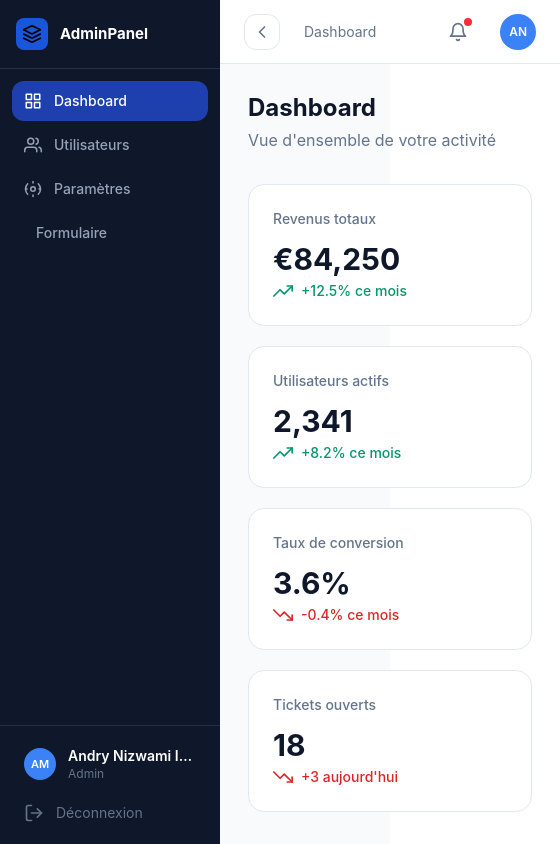
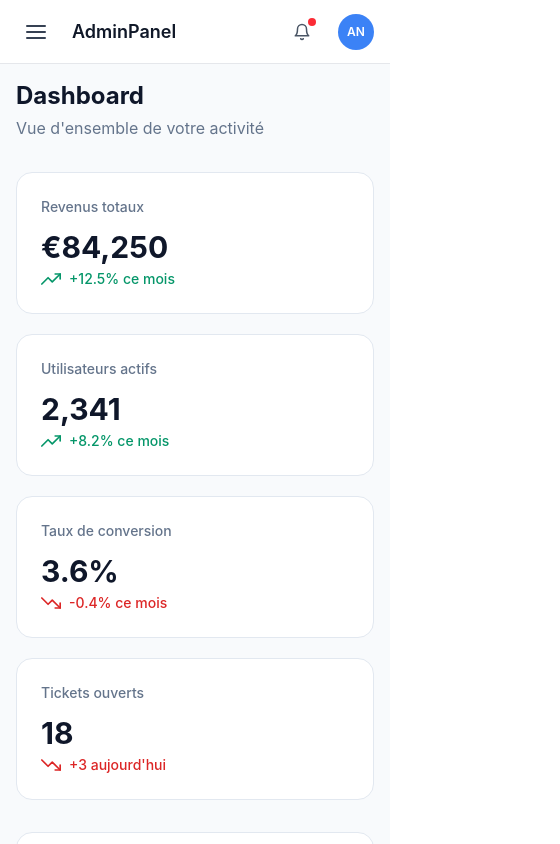
Before and after one commit to Ibrahim-203/front-end-template, a React (Vite) app in the folder Admin-1/: page /users in a window 390 px wide. Both pictures are taken after typing "name@example.com", "Sample123" into the empty fields and a click on the button "Se connecter". Shown: the top 844 px of the page, 560 px wide, since content can reach past the window. Built offline with nearby package versions, Linux system fonts and the light colour scheme.

Commit message:
Responsive navbar.

```diff
--- /dev/null
+++ b/Admin-1/src/components/icons/MenuIcon.jsx
@@ -0,0 +1,11 @@
+import IconWrapper from "./IconWrapper";
+
+export default function MenuIcon(props) {
+  return (
+    <IconWrapper {...props}>
+      <line x1="3" y1="6" x2="21" y2="6" />
+      <line x1="3" y1="12" x2="21" y2="12" />
+      <line x1="3" y1="18" x2="21" y2="18" />
+    </IconWrapper>
+  );
+}
--- a/Admin-1/src/components/icons/index.jsx
+++ b/Admin-1/src/components/icons/index.jsx
@@ -19,3 +19,4 @@ export {default as AlertTriangle} from "./AlertTriangleIcon";
 export { default as CheckCircle } from "./CheckCircleIcon";
 export { default as AlertCircle } from "./AlertCircleIcon";
 export { default as Info } from "./InfoIcon";
+export { default as Menu } from "./MenuIcon";
--- a/Admin-1/src/components/layout/AdminLayout.jsx
+++ b/Admin-1/src/components/layout/AdminLayout.jsx
@@ -4,28 +4,40 @@ import Sidebar from "./Sidebar";
 import Header from "./Header";
 
 export default function AdminLayout() {
-  const [sidebarOpen, setSidebarOpen] = useState(true);
+  const [sidebarOpen, setSidebarOpen] = useState(false);   // false par défaut sur mobile
 
   return (
-    <div className="flex min-h-screen bg-[#f8fafc] font-sans"
-         style={{ fontFamily: "'Inter', system-ui, sans-serif" }}>
+    <div className="flex min-h-screen bg-[#f8fafc]">
+      {/* Sidebar */}
+      <div className={`
+        fixed inset-y-0 left-0 z-50 w-56 bg-[#0f172a] transform transition-transform duration-300 ease-in-out
+        ${sidebarOpen ? 'translate-x-0' : '-translate-x-full'}
+        md:relative md:translate-x-0 md:z-auto
+      `}>
+        <Sidebar
+          sidebarOpen={true}           // Toujours "ouverte" visuellement sur desktop
+          setSidebarOpen={setSidebarOpen}
+          isMobile={window.innerWidth < 768} // On peut améliorer ça plus tard
+        />
+      </div>
 
-      <Sidebar
-        sidebarOpen={sidebarOpen}
-        setSidebarOpen={setSidebarOpen}
-      />
+      {/* Overlay pour mobile */}
+      {sidebarOpen && (
+        <div
+          className="fixed inset-0 bg-black/60 z-40 md:hidden"
+          onClick={() => setSidebarOpen(false)}
+        />
+      )}
 
-      <div
-        className="flex-1 transition-all duration-300"
-        style={{ marginLeft: sidebarOpen ? "220px" : "64px" }}
-      >
+      {/* Contenu principal */}
+      <div className="flex-1 flex flex-col min-w-0">
         <Header
           sidebarOpen={sidebarOpen}
           setSidebarOpen={setSidebarOpen}
         />
 
-        <main className="p-7 max-w-275 mx-auto">
-          <Outlet />   {/* C'est ici que les pages (Dashboard, Users, Settings...) vont s'afficher */}
+        <main className="flex-1 p-4 md:p-7 max-w-275 mx-auto w-full">
+          <Outlet />
         </main>
       </div>
     </div>
--- a/Admin-1/src/components/layout/Header.jsx
+++ b/Admin-1/src/components/layout/Header.jsx
@@ -1,10 +1,10 @@
+import { useAuth } from "../../contexts/AuthContext";
 import { useNavigate } from "react-router-dom";
-import { COLORS } from "../../constants/colors";
-import { useAuth } from "../../contexts/AuthContext";
-import Avatar from "../ui/Avatar";   // On va le créer juste après
+import { Menu, X } from "../icons";           // ← On aura besoin de ces deux icônes
+import Avatar from "../ui/Avatar";
 import Dropdown from "../ui/Dropdown";
 import Breadcrumbs from "../ui/Breadcrumbs";
-import { BellIcon, ChevronLeftIcon, ChevronRightIcon, LogoutIcon } from "../icons";
+import { icons } from "../../constants/icons";
 
 export default function Header({ sidebarOpen, setSidebarOpen }) {
   const { user, logout } = useAuth();
@@ -17,93 +17,90 @@ export default function Header({ sidebarOpen, setSidebarOpen }) {
   const handleLogout = () => {
     logout();
   };
+
   return (
-    <header
-      className="h-16 bg-white border-b border-[#e2e8f0] flex items-center justify-between px-6 sticky top-0 z-50"
-    >
-      <div className="flex-1 flex items-center gap-6">
-        {/* Toggle Sidebar */}
+    <header className="h-16 bg-white border-b border-gray-200 px-4 md:px-6 sticky top-0 z-40 flex items-center">
+      <div className="flex items-center gap-4 flex-1">
+        {/* Bouton Hamburger - Visible uniquement sur mobile */}
         <button
           onClick={() => setSidebarOpen(!sidebarOpen)}
-          className="w-9 h-9 rounded-xl border border-[#e2e8f0] flex items-center justify-center text-[#64748b] hover:text-[#0f172a] hover:bg-gray-50 transition-all shrink-0"
+          className="md:hidden w-10 h-10 flex items-center justify-center text-gray-700 hover:bg-gray-100 rounded-2xl transition-colors"
         >
-          {sidebarOpen ? <ChevronLeftIcon/> : <ChevronRightIcon/>}
+          {sidebarOpen ? <X size={24} /> : <Menu size={24} />}
         </button>
 
-        {/* Breadcrumbs */}
-        <div className="flex-1">
+        {/* Breadcrumbs sur desktop */}
+        <div className="hidden md:block flex-1">
           <Breadcrumbs />
+        </div>
+
+        {/* Titre sur mobile */}
+        <div className="md:hidden">
+          <h1 className="font-semibold text-lg text-gray-900">AdminPanel</h1>
         </div>
       </div>
 
-      <div className="flex items-center gap-6">
+      {/* Partie droite : Notifications + User */}
+      <div className="flex items-center gap-4">
         {/* Notifications Dropdown */}
-        <Dropdown
-          trigger={
-            <div className="relative w-9 h-9 flex items-center justify-center text-[#64748b] hover:text-[#0f172a] hover:bg-gray-50 rounded-xl transition-all cursor-pointer">
-              <BellIcon/>
-              <span className="absolute top-1 right-1 w-2 h-2 bg-red-500 rounded-full ring-2 ring-white"></span>
-            </div>
-          }
-        >
-          <div className="px-4 py-3 border-b border-[#e2e8f0]">
-            <p className="font-semibold text-[#0f172a]">Notifications</p>
+        <Dropdown trigger={
+          <div className="w-10 h-10 flex items-center justify-center text-gray-600 hover:bg-gray-100 rounded-2xl cursor-pointer relative">
+            {icons.bell}
+            <span className="absolute top-1.5 right-1.5 w-2 h-2 bg-red-500 rounded-full"></span>
           </div>
-          <div className="max-h-80 overflow-y-auto">
+        }>
+          <div className="px-4 py-3 border-b border-gray-200">
+            <p className="font-semibold">Notifications</p>
+          </div>
+          <div className="max-h-72 overflow-y-auto">
             {[
-              { id: 1, message: "Nouvel utilisateur inscrit", time: "Il y a 5 min" },
-              { id: 2, message: "Commande #3948 a été validée", time: "Il y a 27 min" },
-              { id: 3, message: "Rapport mensuel disponible", time: "Il y a 2h" },
-            ].map((notif) => (
-              <div key={notif.id} className="px-4 py-3 hover:bg-gray-50 border-b border-[#e2e8f0] last:border-none">
-                <p className="text-sm text-[#0f172a]">{notif.message}</p>
-                <p className="text-xs text-[#64748b] mt-1">{notif.time}</p>
+              { message: "Nouvel utilisateur inscrit", time: "Il y a 5 min" },
+              { message: "Commande #3948 validée", time: "Il y a 27 min" },
+            ].map((notif, i) => (
+              <div key={i} className="px-4 py-3 hover:bg-gray-50 border-b border-gray-200 last:border-none">
+                <p className="text-sm">{notif.message}</p>
+                <p className="text-xs text-gray-500 mt-1">{notif.time}</p>
               </div>
             ))}
-          </div>
-          <div className="px-4 py-3 text-center text-sm text-[#1a56db] hover:bg-gray-50 cursor-pointer">
-            Voir toutes les notifications
           </div>
         </Dropdown>
 
         {/* User Dropdown */}
-        <Dropdown
-          trigger={
-            <div className="flex items-center gap-3 cursor-pointer">
-              <Avatar initials={user?.avatar || "AN"} index={0} size={36} />
-              <div className="hidden md:block text-left">
-                <p className="text-sm font-semibold text-[#0f172a]">{user?.name || "Alice Martin"}</p>
-                <p className="text-xs text-[#64748b] -mt-0.5">{user?.role || "Administrateur"}</p>
-              </div>
+        <Dropdown trigger={
+          <div className="flex items-center gap-3 cursor-pointer">
+            <Avatar initials={user?.avatar || "AN"} index={0} size={36} />
+            <div className="hidden md:block">
+              <p className="text-sm font-semibold text-gray-900">{user?.name}</p>
+              <p className="text-xs text-gray-500">{user?.role}</p>
             </div>
-          }
-        >
-          <div className="px-4 py-3 border-b border-[#e2e8f0]">
+          </div>
+        }>
+          <div className="px-4 py-3 border-b border-gray-200">
             <p className="font-semibold">{user?.name}</p>
-            <p className="text-sm text-[#64748b]">{user?.email}</p>
+            <p className="text-sm text-gray-500">{user?.email}</p>
           </div>
 
           <div className="py-1">
             <button
               onClick={handleProfileClick}
-              className="w-full px-4 py-2.5 text-left hover:bg-gray-50 flex items-center gap-3 text-sm"
+              className="w-full px-4 py-3 text-left hover:bg-gray-50 flex items-center gap-3 text-sm"
             >
               👤 Voir mon profil
             </button>
             <button
               onClick={() => navigate("/settings")}
-              className="w-full px-4 py-2.5 text-left hover:bg-gray-50 flex items-center gap-3 text-sm"
+              className="w-full px-4 py-3 text-left hover:bg-gray-50 flex items-center gap-3 text-sm"
             >
               ⚙️ Paramètres
             </button>
           </div>
 
-          <div className="border-t border-[#e2e8f0] py-1">
+          <div className="border-t border-gray-200 py-1">
             <button
               onClick={handleLogout}
-              className="w-full px-4 py-2.5 text-left text-red-600 hover:bg-red-50 flex items-center gap-3 text-sm"
+              className="w-full px-4 py-3 text-left text-red-600 hover:bg-red-50 flex items-center gap-3 text-sm"
             >
-              <LogoutIcon/> Déconnexion
+              {icons.logout} Déconnexion
             </button>
           </div>
         </Dropdown>
--- a/Admin-1/src/components/layout/Sidebar.jsx
+++ b/Admin-1/src/components/layout/Sidebar.jsx
@@ -1,74 +1,76 @@
 import { NavLink } from "react-router-dom";
-import { COLORS } from "../../constants/colors";
 import { NAV_ITEMS } from "../../constants/navItems";
 import Avatar from "../ui/Avatar";
 import { useAuth } from "../../contexts/AuthContext";
+import { icons } from "../../constants/icons";
+import { X } from "../icons";
 
-import {LogoIcon, LogoutIcon} from '../icons/'
+export default function Sidebar({setSidebarOpen, isMobile = false }) {
+  const { logout, user } = useAuth();
 
+  const handleLinkClick = () => {
+    if (isMobile) {
+      setSidebarOpen(false); // Ferme automatiquement sur mobile
+    }
+  };
 
-
-export default function Sidebar({ sidebarOpen }) {
-    const {logout, user} = useAuth()
   return (
-        <aside
-            style={{
-                width: sidebarOpen ? "220px" : "64px",
-                background: COLORS.sidebar,
-                transition: "width 0.22s cubic-bezier(0.4, 0, 0.2, 1)",
-            }}
-            className="fixed top-0 left-0 bottom-0 z-100 flex flex-col overflow-hidden shrink-0"
-        >
+    <aside className={`
+      w-56 bg-[#0f172a]
+      md:w-55 sticky top-0 left-0 bottom-0 z-100 h-screen flex flex-col justify-between overflow-hidden shrink-0
+    `}>
       {/* Logo */}
-            <div
-                className="flex items-center gap-3 px-4 py-4.5 border-b border-white/10 min-h-16"
-            >
-                <div className="w-8 h-8 rounded-lg bg-[#1a56db] flex items-center justify-center shrink-0">
-                    <LogoIcon/>
+      <div className="flex items-center gap-3 px-5 py-5 border-b border-white/10">
+        <div className="w-8 h-8 rounded-xl bg-[#1a56db] flex items-center justify-center shrink-0">
+          <svg width="17" height="17" viewBox="0 0 24 24" fill="none" stroke="#fff" strokeWidth="2.8">
+            <path d="M12 2L2 7l10 5 10-5-10-5z" />
+            <path d="M2 17l10 5 10-5" />
+            <path d="M2 12l10 5 10-5" />
+          </svg>
         </div>
-                {sidebarOpen && (
-                    <span className="text-white font-bold text-[15px] whitespace-nowrap">AdminPanel</span>
-                )}
+        <span className="text-white font-bold text-lg tracking-tight">AdminPanel</span>
+        <span className="cursor-pointer md:hidden rounded-full text-white  transition-all" onClick={()=>setSidebarOpen(false)}>
+        <X />
+        </span>
       </div>
 
       {/* Navigation */}
-            <nav className="flex-1 p-3">
+      <nav className="flex-1 px-3 py-6 space-y-1">
         {NAV_ITEMS.map((item) => (
           <NavLink
             key={item.id}
             to={item.id === "dashboard" ? "/" : `/${item.id}`}
+            onClick={handleLinkClick}
             className={({ isActive }) =>
-                            `flex items-center gap-3 w-full px-3 py-2.5 rounded-xl text-sm font-medium transition-all mb-1 ${isActive
+              `flex items-center gap-3 px-4 py-3 rounded-2xl text-sm font-medium transition-all
+              ${isActive
                 ? "bg-[#1e40af] text-white"
                 : "text-[#94a3b8] hover:bg-[#1e293b] hover:text-white"
-                            } ${!sidebarOpen ? "justify-center" : ""}`
+              }`
             }
-                        title={!sidebarOpen ? item.label : undefined}
           >
             <span className="shrink-0">{item.icon}</span>
-                        {sidebarOpen && <span>{item.label}</span>}
+            <span>{item.label}</span>
           </NavLink>
         ))}
       </nav>
 
-            {/* User section */}
-            <div className="p-3 border-t border-white/10">
-                <div className={`flex items-center gap-3 px-3 py-2 rounded-xl ${sidebarOpen ? "" : "justify-center"}`}>
-                    <Avatar initials="AM" index={0} size={32} />
-                    {sidebarOpen && (
-                        <div className="flex-1 overflow-hidden">
-                            <p className="text-white text-sm font-semibold truncate">{user?.name}</p>
-                            <p className="text-[#64748b] text-xs">{user?.role}</p>
+      {/* Section utilisateur */}
+      <div className="p-4 border-t border-white/10">
+        <div className="flex items-center gap-3 px-3 py-3 rounded-2xl">
+          <Avatar initials={user?.avatar || "AN"} index={0} size={36} />
+          <div className="flex-1 min-w-0">
+            <p className="text-white text-sm font-semibold truncate">{user?.name || "Andry Nizwami"}</p>
+            <p className="text-[#64748b] text-xs">{user?.role || "Admin"}</p>
           </div>
-                    )}
         </div>
 
         <button
           onClick={logout}
-                    className={`flex items-center gap-3 w-full px-3 py-2.25 text-[#64748b] hover:text-white rounded-xl mt-1 transition-all ${sidebarOpen ? "" : "justify-center"}`}
+          className="flex items-center gap-3 w-full mt-4 px-4 py-3 text-[#94a3b8] hover:text-white hover:bg-[#1e293b] rounded-2xl transition-all"
         >
-                    <LogoutIcon/>
-                    {sidebarOpen && <span className="text-sm" >Déconnexion</span>}
+          {icons.logout}
+          <span>Déconnexion</span>
         </button>
       </div>
     </aside>
```
Lines whose indentation alone changed are shown as unchanged.
